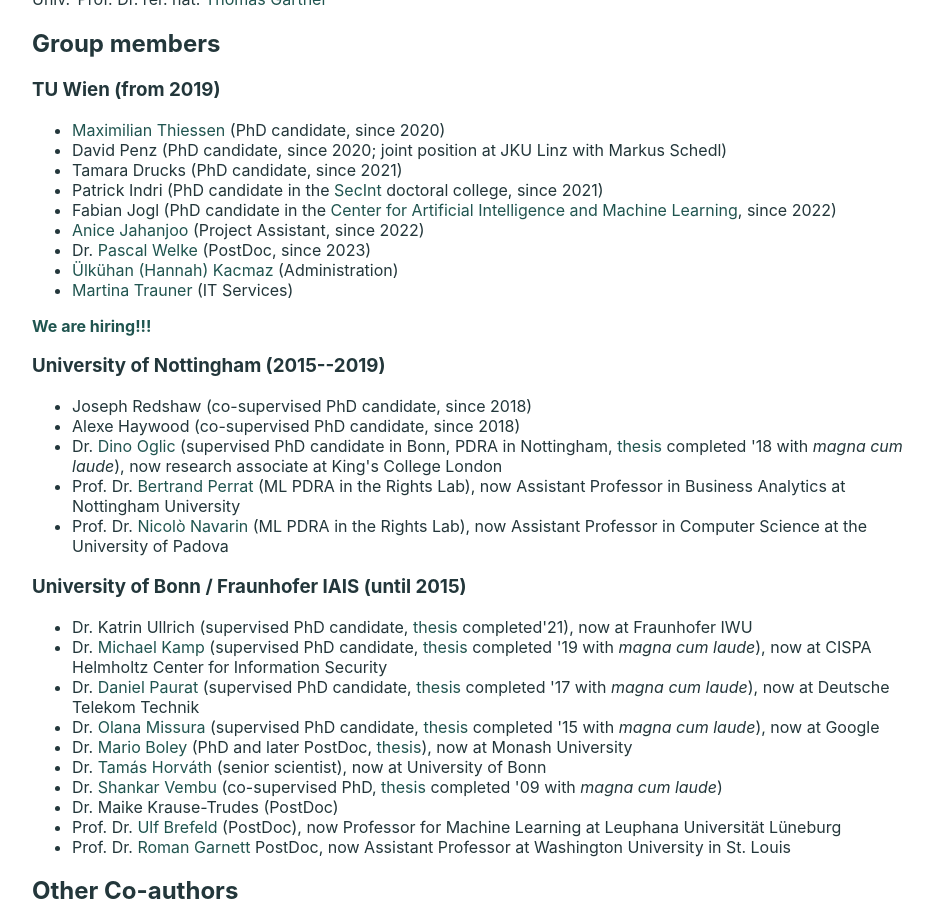
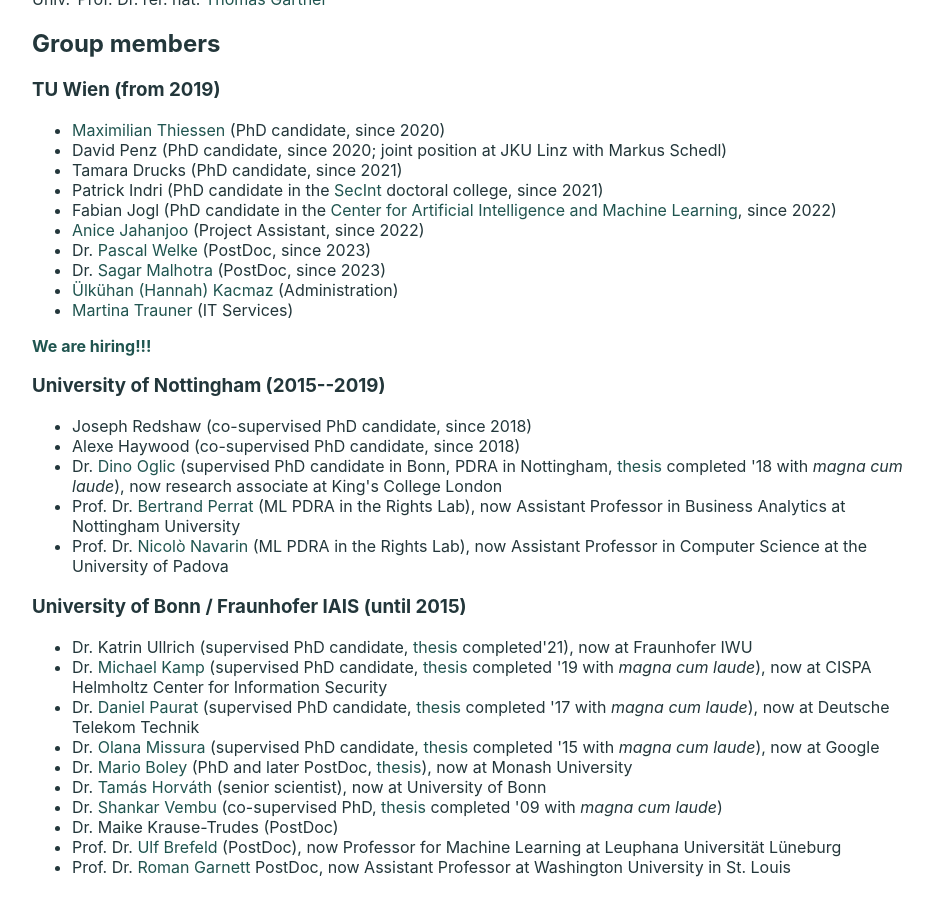
Before and after one commit to ml-tuw/ml-tuw.github.io, a Jekyll site: the page built from people/index.html, in a window 1280 px wide and 900 px high, scrolled down 1261 px. Shown: the whole window, without its empty margins (160-1093 px from the left). Built offline with Jekyll 4.4.1, drawn with Linux system fonts in a browser that asks for light colours.

Commit message:
add sagar

```diff
--- a/_data/group/wien.csv
+++ b/_data/group/wien.csv
@@ -6,3 +6,4 @@ title,id,role,current
 ,FabianJogl, (PhD candidate in the <a href=https://www.tuwien.at/caiml/>Center for Artificial Intelligence and Machine Learning</a>&comma; since 2022)
 ,AniceJahanjoo, (Project Assistant&comma; since 2022)
 Dr.,PascalWelke, (PostDoc&comma; since 2023)
+Dr.,SagarMalhotra, (PostDoc&comma; since 2023)
--- a/_data/peoplenl.yml
+++ b/_data/peoplenl.yml
@@ -142,3 +142,6 @@
   PascalWelke:
     link: https://mlai.cs.uni-bonn.de/people/pascal-welke
     name: Pascal Welke
+  SagarMalhotra:
+    name: Sagar Malhotra
+    link: https://countinglogic.github.io
```
Also changed, not shown: people/img/sm.png (added).
